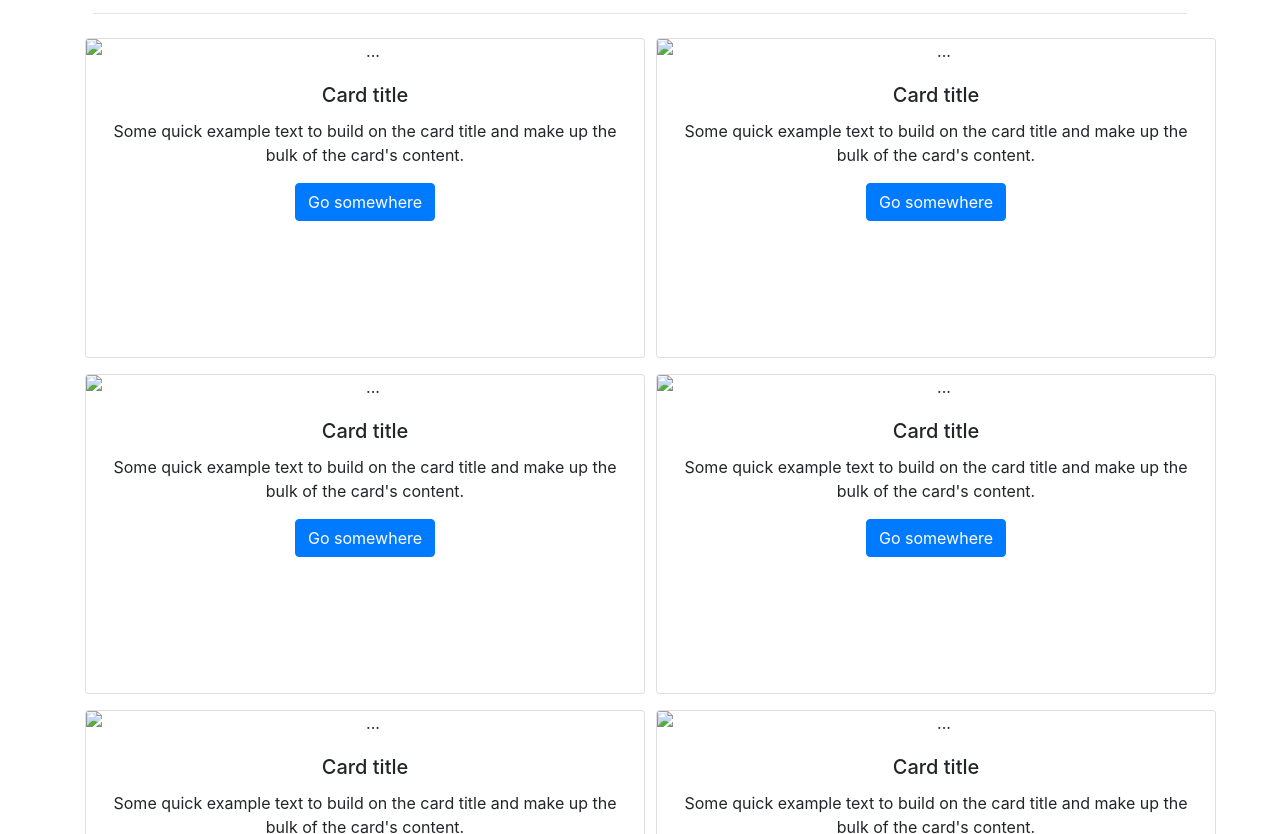
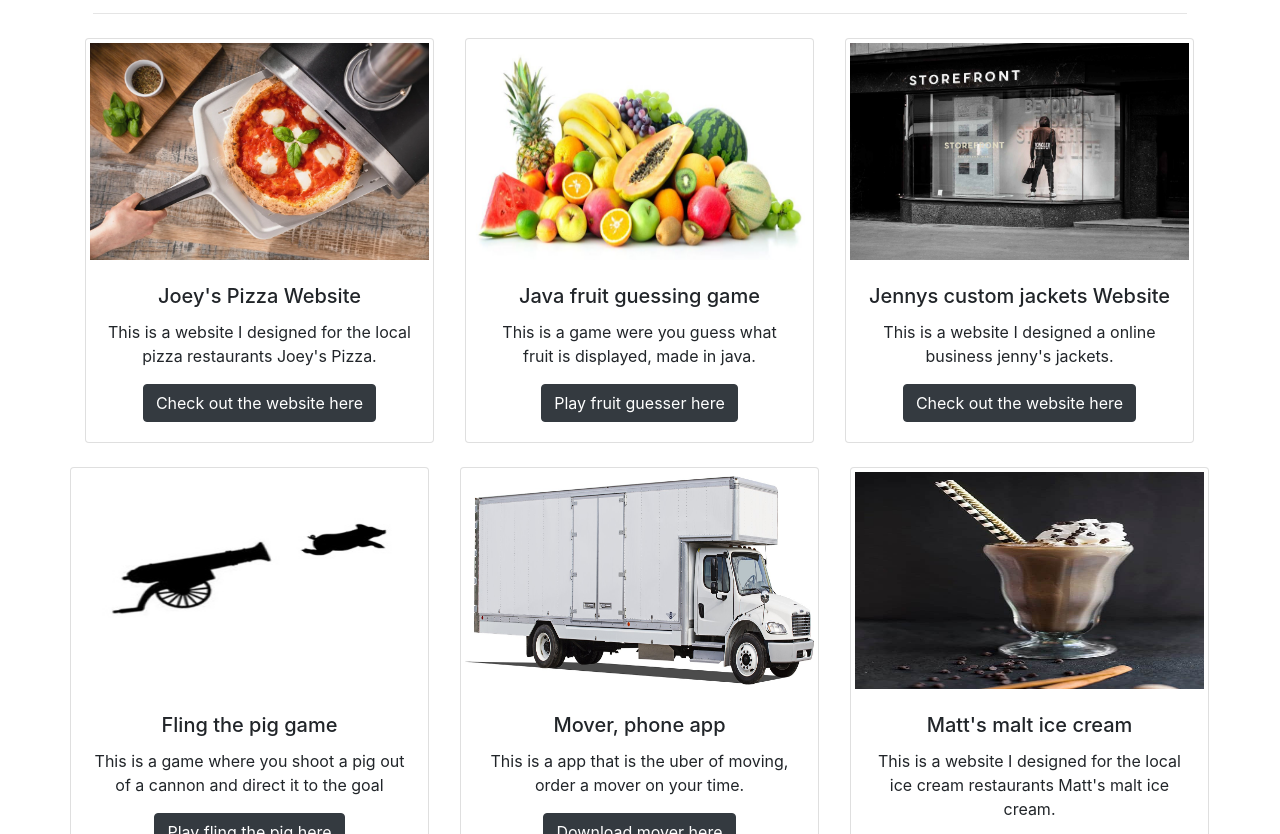
Before and after one commit to Lyricsduda/bootstrapPortfolioWebsite, a plain HTML site: page portfolio.html in a window 1280 px wide. Shown: the part 115-949 px from the top of the page. Drawn offline with nearby package versions, Linux system fonts and the light colour scheme.

Commit message:
added content to the portfolo page and various small fixes

```diff
--- a/portfolio.html
+++ b/portfolio.html
@@ -48,67 +48,67 @@
                             <hr>
                         </div>
                     <div class="row">
-                        <div class="col-md-6 text-center pr-3">
-                        <div class="card" style="width: 35rem; height: 20rem">
-                            <img src="" class="card-img-top" alt="...">
+                        <div class="col-md-4 text-center pr-3">
+                        <div class="card mb-4 box-shadow">
+                            <img src="assets/joeyspizza.webp" class="card-img-top p-1" style="height: 225px; width: 100%; display: block;;" alt="...">
                             <div class="card-body">
-                            <h5 class="card-title">Card title</h5>
-                            <p class="card-text">Some quick example text to build on the card title and make up the bulk of the card's content.</p>
-                            <a href="#" class="btn btn-primary">Go somewhere</a>
+                            <h5 class="card-title">Joey's Pizza Website</h5>
+                            <p class="card-text">This is a website I designed for the local pizza restaurants Joey's Pizza.</p>
+                            <a href="#" class="btn btn-primary bg-dark border-dark">Check out the website here</a>
                         </div>
                         </div>
                         </div>
-                        <div class="col-md-6 text-center pl-3">
-                        <div class="card" style="width: 35rem; height: 20rem;">
-                            <img src="..." class="card-img-top" alt="...">
+                        <div class="col-md-4 text-center pr-3">
+                            <div class="card mb-4 box-shadow">
+                                <img src="assets/fruitgame.jpg" class="card-img-top p-1" style="height: 225px; width: 100%; display: block;;" alt="...">
                                 <div class="card-body">
-                            <h5 class="card-title">Card title</h5>
-                            <p class="card-text">Some quick example text to build on the card title and make up the bulk of the card's content.</p>
-                            <a href="#" class="btn btn-primary">Go somewhere</a>
+                                <h5 class="card-title">Java fruit guessing game</h5>
+                                <p class="card-text">This is a game were you guess what fruit is displayed, made in java.</p>
+                                <a href="#" class="btn btn-primary bg-dark border-dark">Play fruit guesser here</a>
                         </div>
+                        </div>
+                        </div>
+                        <div class="col-md-4 text-center pr-3">
+                            <div class="card mb-4 box-shadow">
+                                <img src="assets/jennystore.jpg" class="card-img-top p-1" style="height: 225px; width: 100%; display: block;;" alt="...">
+                                <div class="card-body">
+                                <h5 class="card-title">Jennys custom jackets Website</h5>
+                                <p class="card-text">This is a website I designed a online business jenny's jackets.</p>
+                                <a href="#" class="btn btn-primary bg-dark border-dark">Check out the website here</a>
                             </div>
                             </div>
                             </div>
                       <div class="row">
-                        <div class="col-md-6 text-center  pt-3 pr-3">
-                        <div class="card" style="width: 35rem; height: 20rem">
-                            <img src="..." class="card-img-top" alt="...">
+                        <div class="col-md-4 text-center pr-3">
+                            <div class="card mb-4 box-shadow">
+                                <img src="assets/pigcannon.jpg" class="card-img-top p-1" style="height: 225px; width: 100%; display: block;;" alt="...">
                                 <div class="card-body">
-                            <h5 class="card-title">Card title</h5>
-                            <p class="card-text">Some quick example text to build on the card title and make up the bulk of the card's content.</p>
-                            <a href="#" class="btn btn-primary">Go somewhere</a>
+                                <h5 class="card-title">Fling the pig game</h5>
+                                <p class="card-text">This is a game where you shoot a pig out of a cannon and direct it to the goal</p>
+                                <a href="#" class="btn btn-primary bg-dark border-dark">Play fling the pig here</a>
                             </div>
                             </div>
                             </div>
-                    <div class="col-md-6 text-center  pt-3 pl-3">
-                        <div class="card" style="width: 35rem; height: 20rem;">
-                            <img src="..." class="card-img-top" alt="...">
+                            <div class="col-md-4 text-center pr-3">
+                                <div class="card mb-4 box-shadow">
+                                    <img src="assets/mover.jpeg" class="card-img-top p-1" style="height: 225px; width: 100%; display: block;;" alt="...">
                                     <div class="card-body">
-                            <h5 class="card-title">Card title</h5>
-                            <p class="card-text">Some quick example text to build on the card title and make up the bulk of the card's content.</p>
-                            <a href="#" class="btn btn-primary">Go somewhere</a>
+                                    <h5 class="card-title">Mover, phone app</h5>
+                                    <p class="card-text">This is a app that is the uber of moving, order a mover on your time.</p>
+                                    <a href="#" class="btn btn-primary bg-dark border-dark">Download mover here</a>
                                 </div>
                                 </div>
                                 </div>
-                        </div>
-                    <div class="row">
-                        <div class="col-md-6 text-center  pt-3 pr-3">
-                        <div class="card" style="width: 35rem; height: 20rem">
-                            <img src="..." class="card-img-top" alt="...">
+                                <div class="col-md-4 text-center pr-3">
+                        <div class="card mb-4 box-shadow">
+                            <img src="assets/mattmalt.jpg" class="card-img-top p-1" style="height: 225px; width: 100%; display: block;;" alt="...">
                             <div class="card-body">
-                            <h5 class="card-title">Card title</h5>
-                            <p class="card-text">Some quick example text to build on the card title and make up the bulk of the card's content.</p>
-                            <a href="#" class="btn btn-primary">Go somewhere</a>
+                            <h5 class="card-title">Matt's malt ice cream</h5>
+                            <p class="card-text">This is a website I designed for the local ice cream restaurants Matt's malt ice cream.</p>
+                            <a href="#" class="btn btn-primary bg-dark border-dark">Check out the website here</a>
                         </div>
                         </div>
                         </div>
-                    <div class="col-md-6 text-center  pt-3 pl-3">
-                        <div class="card" style="width: 35rem; height: 20rem;">
-                            <img src="..." class="card-img-top" alt="...">
-                            <div class="card-body">
-                            <h5 class="card-title">Card title</h5>
-                            <p class="card-text">Some quick example text to build on the card title and make up the bulk of the card's content.</p>
-                            <a href="#" class="btn btn-primary">Go somewhere</a>
                         </div>
                     </div>
                 </div>
```
Also changed, not shown: contact.html (+1 -1 lines), index.html (+5 -5 lines), assets/fruitgame.jpg (added), assets/jennystore.jpg (added), assets/joeyspizza.webp (added), assets/mattmalt.jpg (added), assets/mover.jpeg (added), assets/pigcannon.jpg (added). Lines whose indentation alone changed are shown as unchanged.
